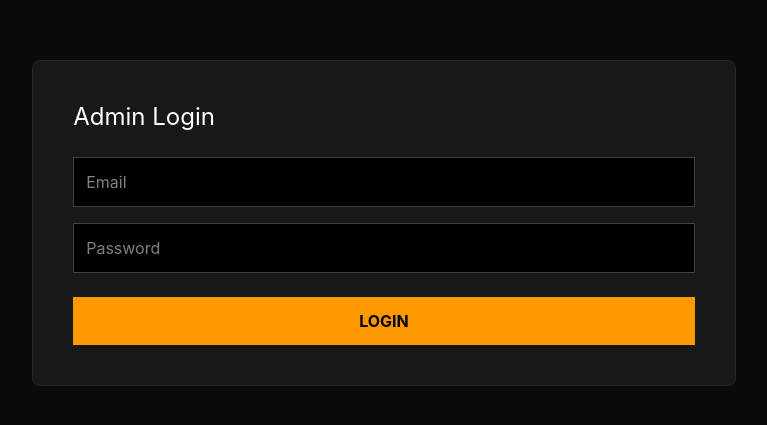
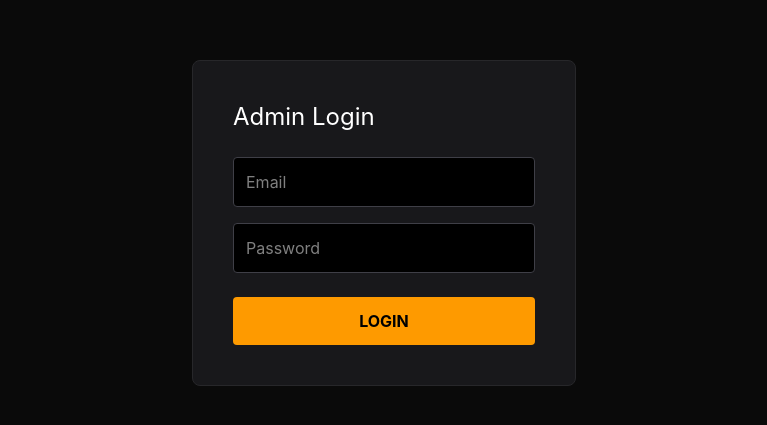
Before and after one commit to petroshambir/film-production-portfolio, a React (Vite) app in the folder client/: page /admin-login in a window 1280 px wide. Shown: the part 177-602 px from the top of the page, without its empty margins (256-1023 px from the left). Built offline with nearby package versions, Linux system fonts and the light colour scheme.

Commit message:
fix the log in

```diff
--- a/client/src/components/AdminLogin.jsx
+++ b/client/src/components/AdminLogin.jsx
@@ -2,74 +2,74 @@ import React, { useState } from 'react';
 import { useNavigate } from 'react-router-dom';
 
 function AdminLogin() {
-  const [email, setEmail] = useState(''); // username -> email
+  const [email, setEmail] = useState('');
   const [password, setPassword] = useState('');
   const navigate = useNavigate();
 
-  // const handleLogin = async (e) => {
-  //   e.preventDefault();
-
-  //   try {
-  //     const response = await fetch('https://film-production-portfolio.onrender.com', {
-  //       method: 'POST',
-  //       headers: { 'Content-Type': 'application/json' },
-  //       body: JSON.stringify({ email, password })
-  //     });
-
-  //     const data = await response.json();
-
-  //     if (response.ok) {
-  //       // ሎጊን ምስ ሰለጠ፡ ቶከን ኣብ localStorage ንሕዞ
-  //       localStorage.setItem('token', data.token);
-  //       localStorage.setItem('isAdmin', 'true');
-  //       navigate('/admin-panel');
-  //     } else {
-  //       alert(data.message || 'Invalid Credentials!');
-  //     }
-  //   } catch (err) {
-  //     alert('Server connection error. Make sure backend is running.');
-  //   }
-  // };
-const handleLogin = async (e) => {
+  const handleLogin = async (e) => {
     e.preventDefault();
 
+    // ኢሜይል ንምጽራይ (trim() ንስፔስ የጥፍእ)
+    const loginData = {
+      email: email.trim(),
+      password: password
+    };
+
     try {
-      // ኣብዚ ኣድራሻ /api/auth/login ተወሲኹ ኣሎ
       const response = await fetch('https://film-production-portfolio.onrender.com/api/auth/login', {
         method: 'POST',
         headers: { 'Content-Type': 'application/json' },
-        body: JSON.stringify({ email, password })
+        body: JSON.stringify(loginData)
       });
 
       const data = await response.json();
 
       if (response.ok) {
-        // ሎጊን ምስ ሰለጠ፡ ቶከን ኣብ localStorage ንሕዞ
+        // ሎጊን ምስ ሰለጠ
         localStorage.setItem('token', data.token);
         localStorage.setItem('isAdmin', 'true');
+
+        // ናብ Admin Panel ይወስድ
         navigate('/admin-panel');
       } else {
+        // ሰርቨርካ "Invalid credentials" እንተ ኢልካዮ እዚ መልእኽቲ ይወጽእ
         alert(data.message || 'Invalid Credentials!');
       }
     } catch (err) {
-      console.error(err); // ጌጋ እንተለዎ ኣብ ኮንሶል ክርአ
-      alert('Server connection error. Make sure backend is running.');
+      console.error("Login Error:", err);
+      alert('Server connection error. Make sure the backend is running.');
     }
   };
+
   return (
     <div className="min-h-screen bg-[#0a0a0a] flex items-center justify-center">
-      <form onSubmit={handleLogin} className="bg-zinc-900 p-10 rounded-lg border border-zinc-800">
+      <form onSubmit={handleLogin} className="bg-zinc-900 p-10 rounded-lg border border-zinc-800 w-96">
         <h2 className="text-2xl text-white mb-6">Admin Login</h2>
+
         <input
-          onChange={(e) => setEmail(e.target.value)} // email
-          className="w-full p-3 mb-4 bg-black border border-zinc-700 text-white" placeholder="Email"
+          type="email"
+          value={email}
+          onChange={(e) => setEmail(e.target.value)}
+          className="w-full p-3 mb-4 bg-black border border-zinc-700 text-white rounded"
+          placeholder="Email"
+          required
         />
+
         <input
           type="password"
+          value={password}
           onChange={(e) => setPassword(e.target.value)}
-          className="w-full p-3 mb-6 bg-black border border-zinc-700 text-white" placeholder="Password"
+          className="w-full p-3 mb-6 bg-black border border-zinc-700 text-white rounded"
+          placeholder="Password"
+          required
         />
-        <button type="submit" className="w-full bg-amber-500 text-black p-3 font-bold uppercase">Login</button>
+
+        <button
+          type="submit"
+          className="w-full bg-amber-500 text-black p-3 font-bold uppercase rounded hover:bg-amber-600 transition"
+        >
+          Login
+        </button>
       </form>
     </div>
   );
```
